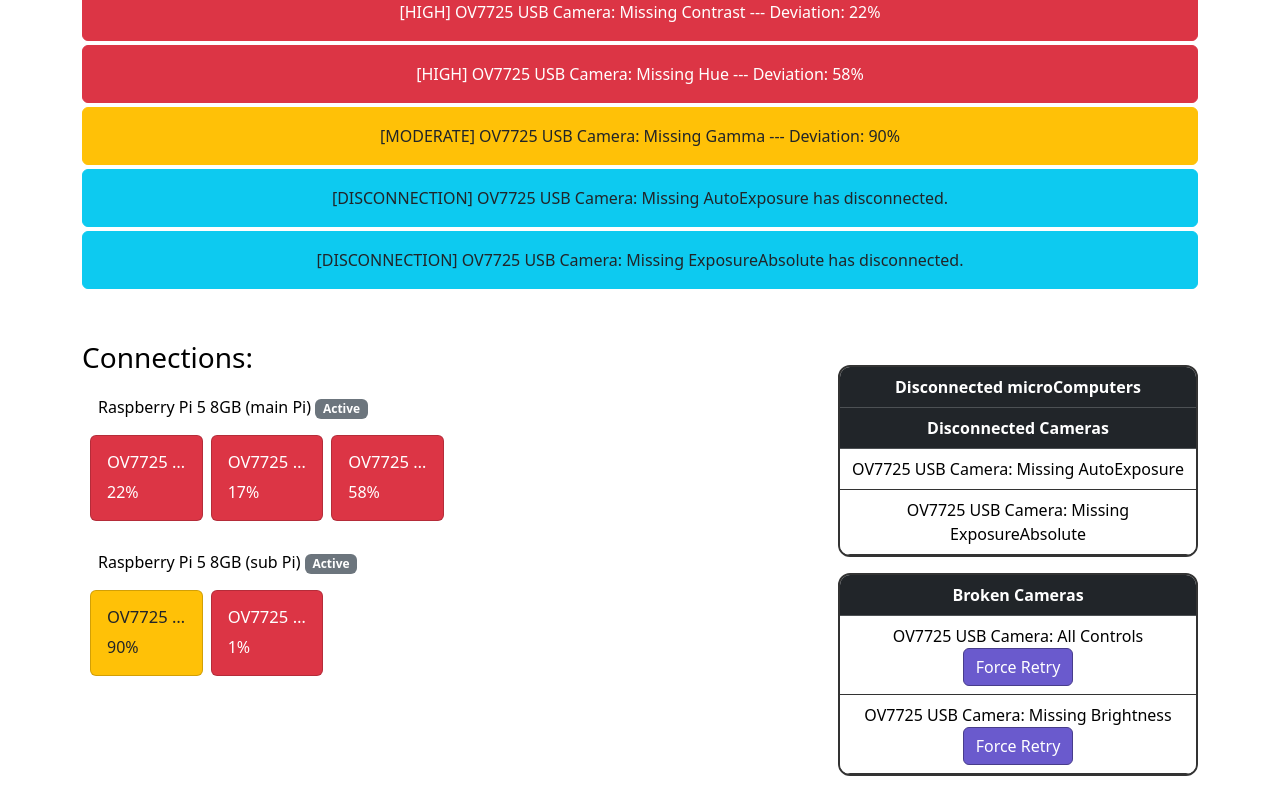
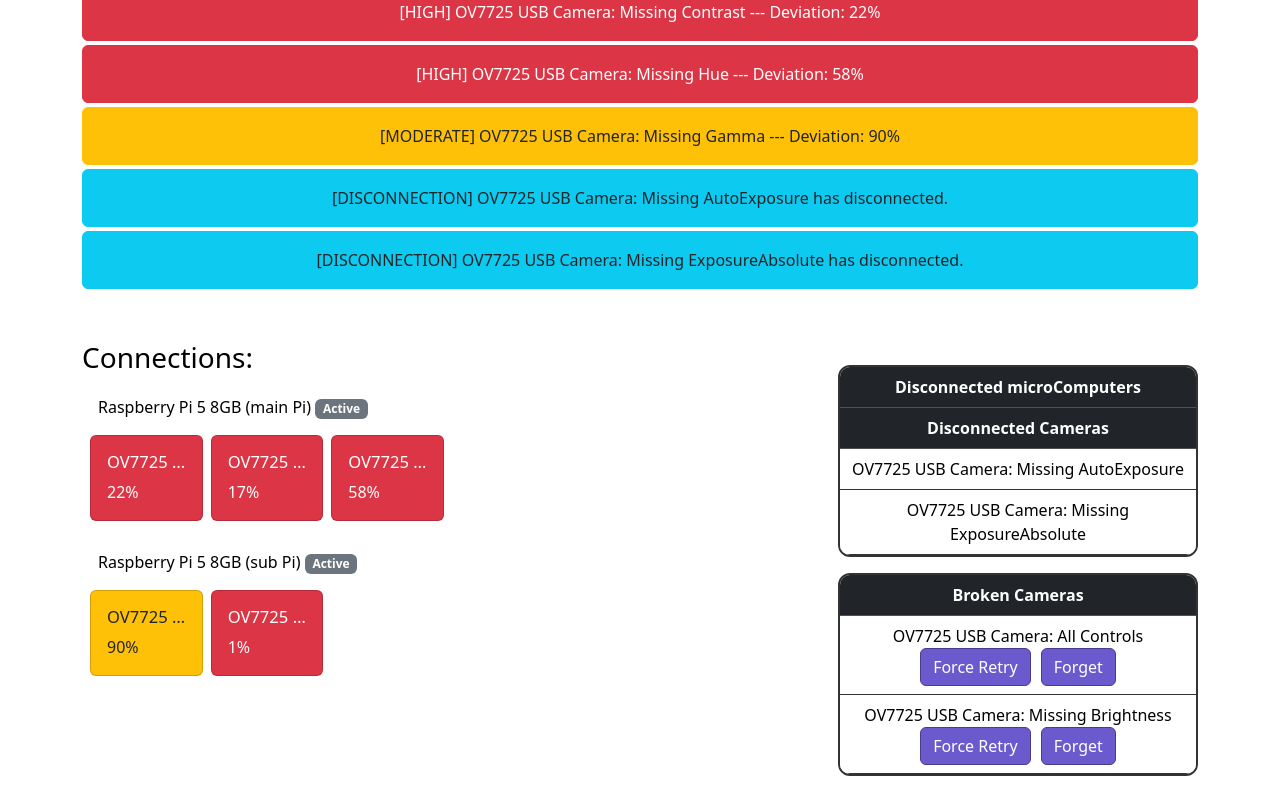
Before and after one commit to laser-vision-system/gui, a Vue app in the folder laser-intensity-monitor-gui/: page /#/ in a window 1280 px wide. Shown: the part 300-1100 px from the top of the page. Built offline with nearby package versions, Linux system fonts and the light colour scheme; no server answers.

Commit message:
Added forget camera button

```diff
--- a/laser-intensity-monitor-gui/src/views/Homepage.vue
+++ b/laser-intensity-monitor-gui/src/views/Homepage.vue
@@ -23,7 +23,8 @@ const {
   setpoint,
   viewCamera,
   stopViewingCamera,
-  forceRetryCamera
+  forceRetryCamera,
+  forgetCameraRequest
 } = useWebSocket('ws://'+ location.hostname +':8080/gui_ws')
 
 //  Check if the websocket is connected
@@ -336,8 +337,13 @@ const updateSetpoint = () => {
         console.error("The setpoint() function threw an error:", error)
     }*/
 }
-const forceRetryCamBtn = (connId, cameraId) => {
+// button to send force retry camera command to server
+const forceRetryCameraBtn = (connId, cameraId) => {
     forceRetryCamera(connId, cameraId)
+}
+// button to send forget camera command to server
+const forgetCameraBtn = (connId, cameraId) => {
+    forgetCameraRequest(connId, cameraId)
 }
 // camera card traffic light system (using sample JSON data)
 function getCardColour(cam) {
@@ -494,7 +500,10 @@ onUnmounted(() => {
                         </tr>
                         <tr v-for="cam in mergedCameraData" :key="cam.camera_id">
                             <td v-if="cam.state === 'Broken'">{{ cam.name }}
-                                <button class="btn submit-btn" @click="forceRetryCamBtn(cam.conn_id, camera_id)">Force Retry</button>
+                                <div class="button-group">
+                                    <button class="btn submit-btn" @click="forceRetryCameraBtn(cam.conn_id, camera_id)">Force Retry</button>
+                                    <button class="btn submit-btn" @click="forgetCameraBtn(cam.conn_id, camera_id)">Forget</button>
+                                </div>
                             </td>
                         </tr>
                     </tbody>
@@ -621,6 +630,12 @@ onUnmounted(() => {
     border-spacing: 0;
 }
 
+.button-group {
+    display: flex;
+    justify-content: center;
+    gap: 10px;
+}
+
 .microCom-title {
     margin-top: 1.5rem;
     color: var(--nav-title);
```
